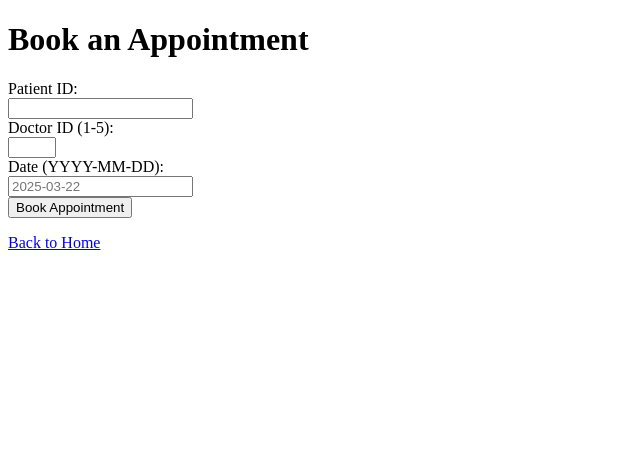
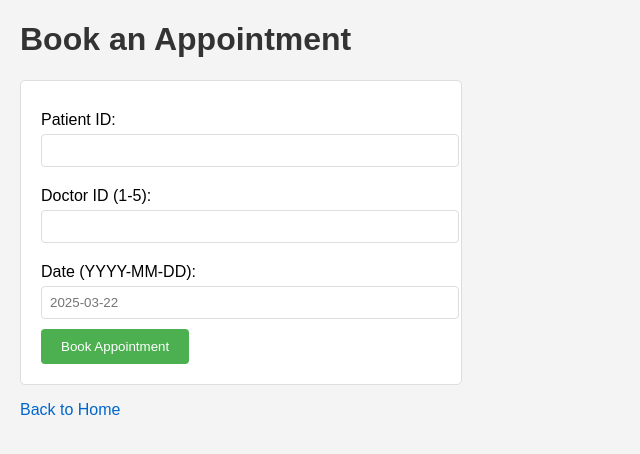
Before and after one commit to nathomkar799/hospital-management-system, a Flask app: page /book_appointment in a window 1280 px wide. Shown: the top 454 px of the page, without its empty margins (0-640 px from the left). Run offline with Flask 3, Linux system fonts and the light colour scheme.

Commit message:
Add CSS styling to improve UI

```diff
--- /dev/null
+++ b/static/style.css
@@ -0,0 +1,56 @@
+body {
+    font-family: Arial, sans-serif;
+    margin: 20px;
+    background-color: #f4f4f4;
+}
+h1, h2 {
+    color: #333;
+}
+a {
+    color: #0066cc;
+    text-decoration: none;
+}
+a:hover {
+    text-decoration: underline;
+}
+ul {
+    list-style-type: none;
+    padding: 0;
+}
+li {
+    background-color: #fff;
+    margin: 5px 0;
+    padding: 10px;
+    border: 1px solid #ddd;
+    border-radius: 5px;
+}
+form {
+    margin-top: 20px;
+    background-color: #fff;
+    padding: 20px;
+    border: 1px solid #ddd;
+    border-radius: 5px;
+    max-width: 400px;
+}
+label {
+    display: block;
+    margin: 10px 0 5px;
+}
+input[type="text"], input[type="number"] {
+    width: 100%;
+    padding: 8px;
+    margin-bottom: 10px;
+    border: 1px solid #ddd;
+    border-radius: 4px;
+}
+input[type="submit"] {
+    background-color: #4CAF50;
+    color: white;
+    padding: 10px 20px;
+    border: none;
+    border-radius: 4px;
+    cursor: pointer;
+}
+input[type="submit"]:hover {
+    background-color: #45a049;
+}
--- a/templates/book_appointment.html
+++ b/templates/book_appointment.html
@@ -2,16 +2,17 @@
 <html>
 <head>
     <title>Book Appointment</title>
+    <link rel="stylesheet" href="{{ url_for('static', filename='style.css') }}">
 </head>
 <body>
     <h1>Book an Appointment</h1>
     <form method="POST">
-        <label>Patient ID:</label><br>
-        <input type="number" name="patient_id" required><br>
-        <label>Doctor ID (1-5):</label><br>
-        <input type="number" name="doctor_id" min="1" max="5" required><br>
-        <label>Date (YYYY-MM-DD):</label><br>
-        <input type="text" name="date" placeholder="2025-03-22" required><br>
+        <label>Patient ID:</label>
+        <input type="number" name="patient_id" required>
+        <label>Doctor ID (1-5):</label>
+        <input type="number" name="doctor_id" min="1" max="5" required>
+        <label>Date (YYYY-MM-DD):</label>
+        <input type="text" name="date" placeholder="2025-03-22" required>
         <input type="submit" value="Book Appointment">
     </form>
     <p><a href="/">Back to Home</a></p>
--- a/templates/index.html
+++ b/templates/index.html
@@ -2,6 +2,7 @@
 <html>
 <head>
     <title>Hospital Management System</title>
+    <link rel="stylesheet" href="{{ url_for('static', filename='style.css') }}">
 </head>
 <body>
     <h1>Welcome to the Hospital Management System</h1>
```
Also changed, not shown: templates/add_patient.html (+5 -4 lines).
